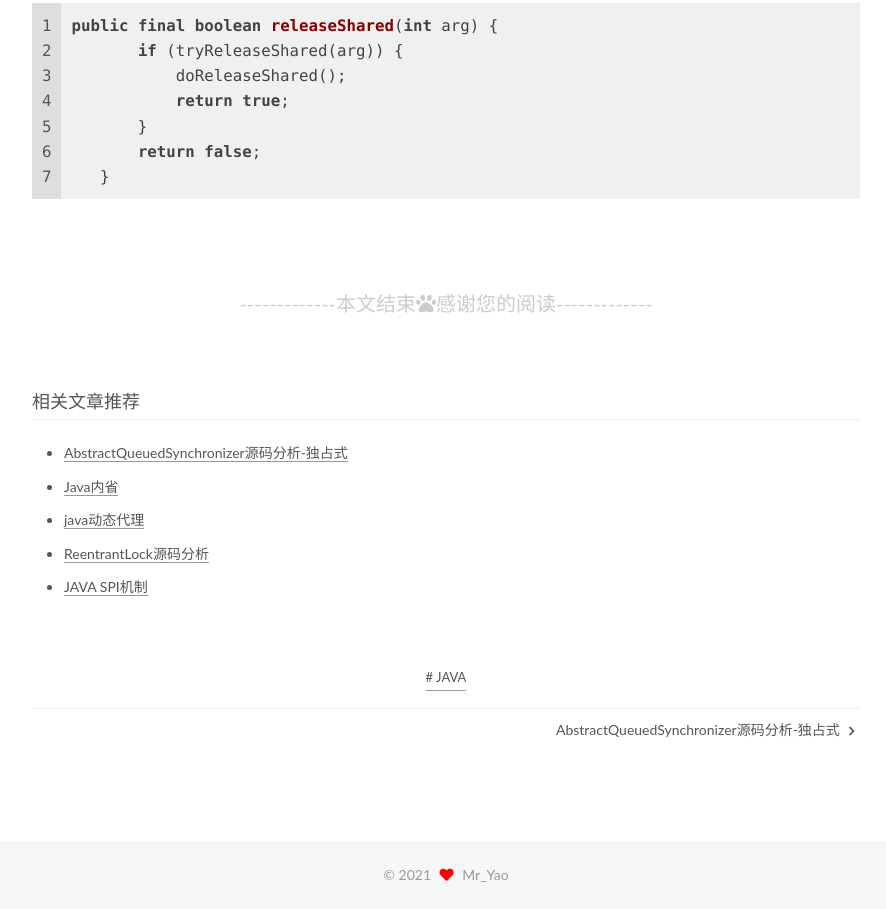
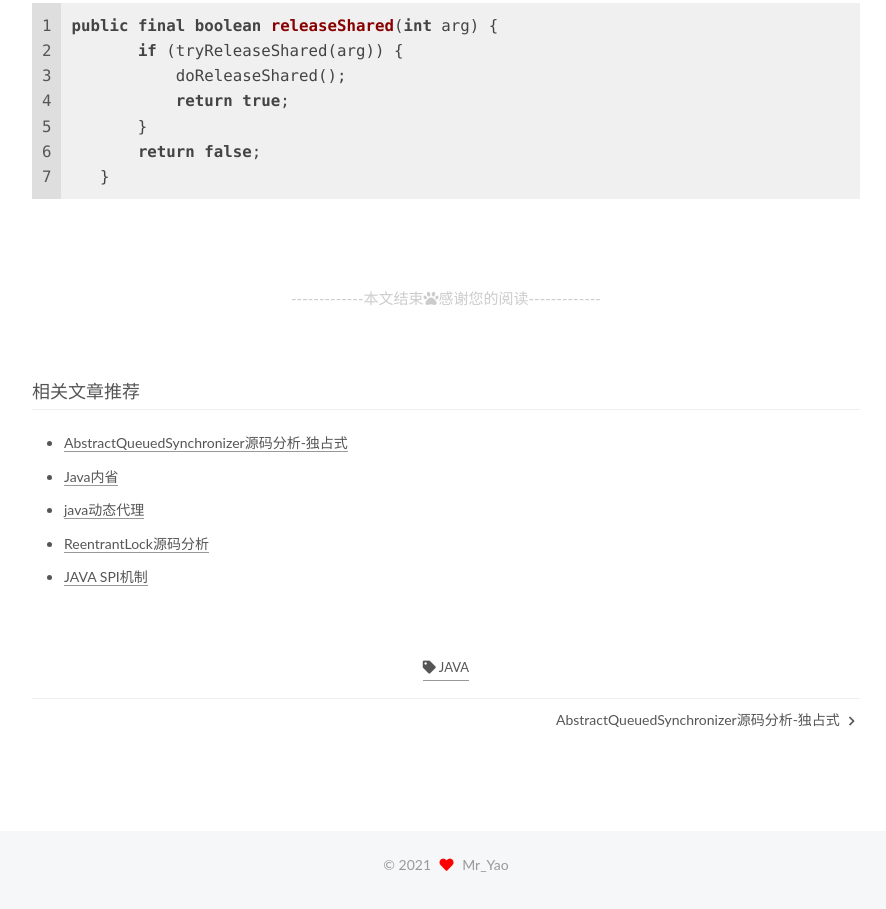
Before and after one commit to yaocl0/yaocl0.github.io, a plain HTML site: page 2021/09/23/aqs1/index.html in a window 1280 px wide. Shown: the part 2845-3754 px from the top of the page, without its empty margins (320-1206 px from the left). Drawn offline with nearby package versions, Linux system fonts and the light colour scheme; some packages are replaced by stand-ins of ours; a script that the page names is missing.

Commit message:
Site updated: 2021-09-24 12:52:14

```diff
--- a/2021/09/23/aqs1/index.html
+++ b/2021/09/23/aqs1/index.html
@@ -311,7 +311,7 @@
 
         <br/>
         <br/>
-        <div style="text-align:center;color: #ccc;font-size:20px;">-------------本文结束<i class="fa fa-paw"></i>感谢您的阅读-------------</div>
+        <div style="text-align:center;color: #ccc;font-size:15px;">-------------本文结束<i class="fa fa-paw"></i>感谢您的阅读-------------</div>
 
 
   <div class="popular-posts-header">相关文章推荐</div>
@@ -337,7 +337,7 @@
 
     <footer class="post-footer">
           <div class="post-tags">
-              <a href="/tags/JAVA/" rel="tag"># JAVA</a>
+              <a href="/tags/JAVA/" rel="tag"><i class="fa fa-tag"></i> JAVA</a>
           </div>
 
 
```
Also changed, not shown: 2021/09/23/aqs2/index.html (+2 -2 lines), 2021/09/23/explain/index.html (+2 -2 lines), 2021/09/23/introspector/index.html (+2 -2 lines), 2021/09/23/java-proxy/index.html (+2 -2 lines), 2021/09/23/mybatis-mapper/index.html (+2 -2 lines), 2021/09/23/rl/index.html (+2 -2 lines), 2021/09/23/spi/index.html (+2 -2 lines).
